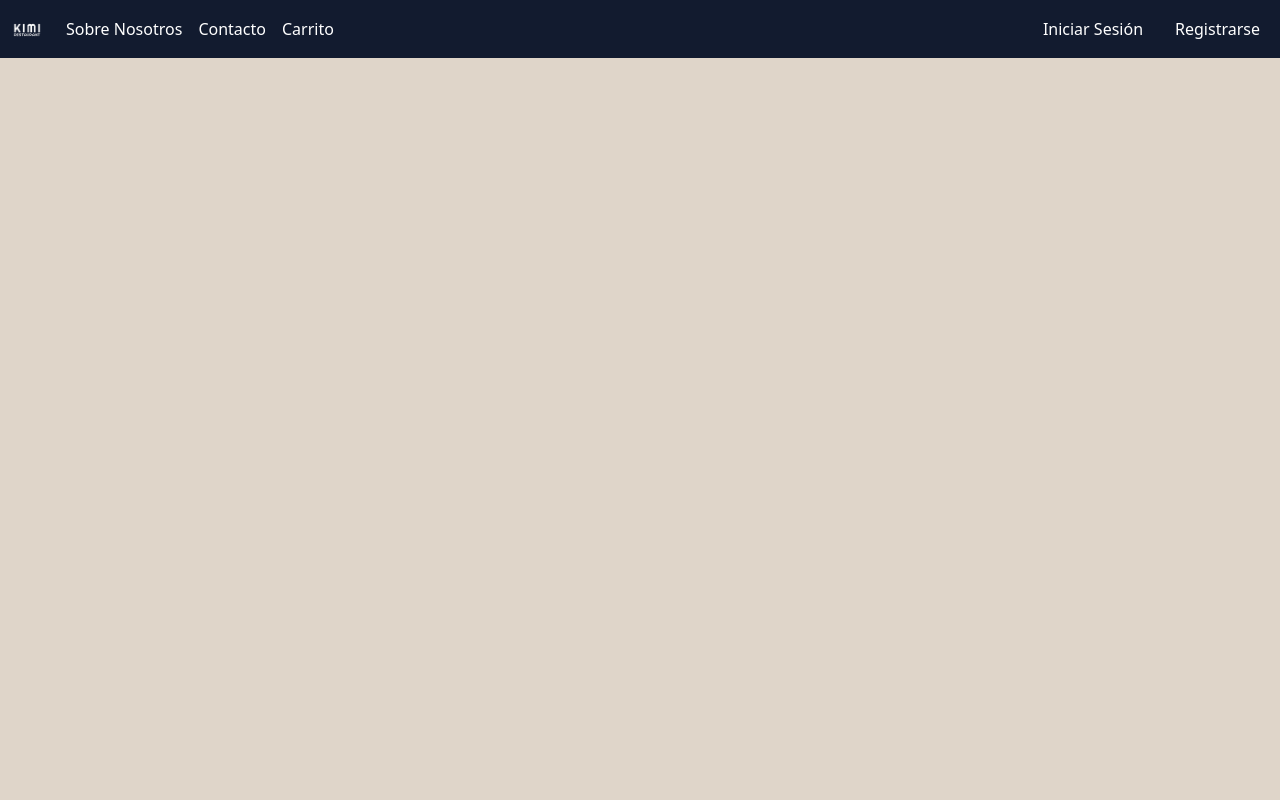
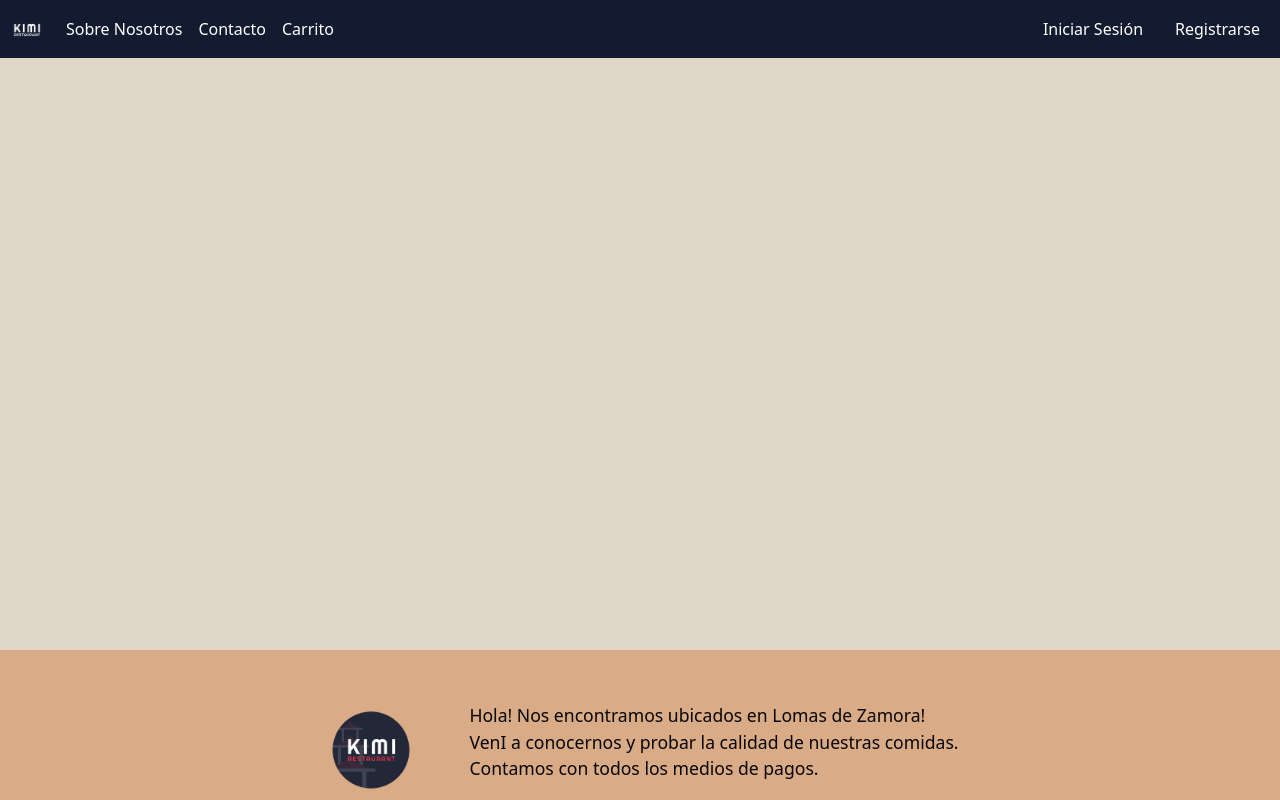
Before and after one commit to MauroAlej/Proyecto3-Frontend, a React (Vite) app: page / in a window 1280 px wide. Built offline with nearby package versions, Linux system fonts and the light colour scheme; no server answers.

Commit message:
camibo en el footer y css etc

```diff
--- a/src/App.jsx
+++ b/src/App.jsx
@@ -6,6 +6,7 @@ import RoutesView from "./routes/RoutesView";
 import { LocalizationProvider } from '@mui/x-date-pickers';
 import { AdapterDayjs } from '@mui/x-date-pickers/AdapterDayjs'
 import ContactPage from "./pages/ContactPage";
+import Footer from "./components/Footer";
 
 
 const App =() => {
@@ -14,7 +15,7 @@ const App =() => {
     <Router>
       <Navbar/>
       <RoutesView/>
-
+<Footer/>
   </Router>
   )
 }
--- a/src/components/Footer.jsx
+++ b/src/components/Footer.jsx
@@ -1,9 +1,15 @@
-import React from 'react'
+import React from 'react';
 
 const Footer = () => {
   return (
-    <div>Footer</div>
-  )
-}
+    <footer className="footer ">
+      <div className="container d-flex justify-content-center align-items-center">
+        <img src="../public/logo footer.png" alt="Logo" width={"100px"} />
+        <p className='ms-5'>Hola! Nos encontramos ubicados en  Lomas de Zamora! <br /> VenI a conocernos y probar la calidad de nuestras comidas.
+         <br /> Contamos con todos los medios de pagos. </p>
+      </div>
+    </footer>
+  );
+};
 
-export default Footer
+export default Footer;
--- a/src/index.css
+++ b/src/index.css
@@ -64,3 +64,11 @@ border-radius: 5px;
 .button-hambur:focus {
   background-color: #ffffff; /* Cambia el color de fondo del botón al hacer clic */
 }
+.footer {
+  background-color: #d9ab86;
+  color: #080606;
+
+  position: fixed;
+  bottom: 0;
+  width: 100%;
+}
--- a/src/page/HomePage.jsx
+++ b/src/page/HomePage.jsx
@@ -1,6 +1,6 @@
 import React, { useEffect, useState } from 'react'
 import CardProd from '../components/card'
-import Footer from '../components/Footer'
+
 
 
 const HomePage = () => {
```
Also changed, not shown: public/logo footer.png (added).
